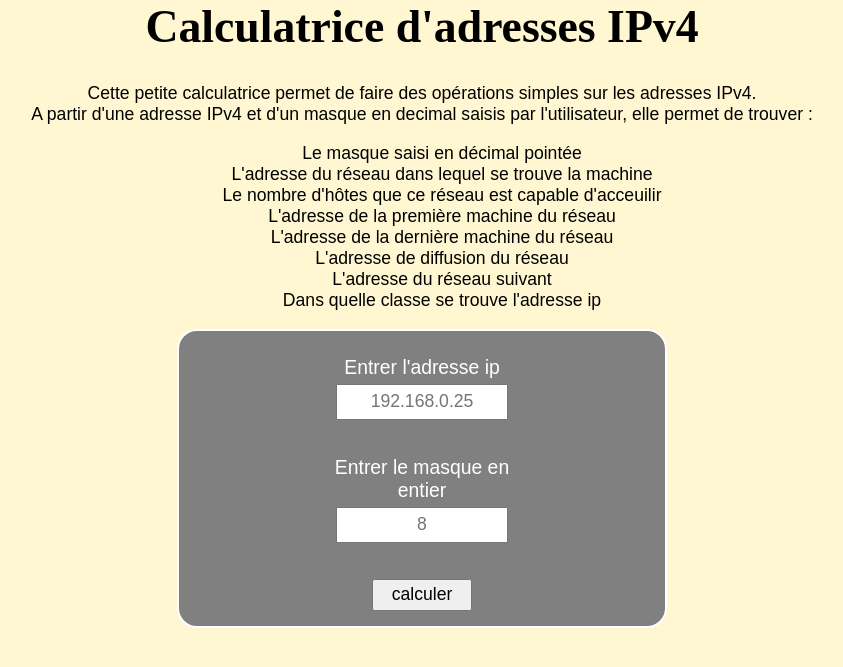
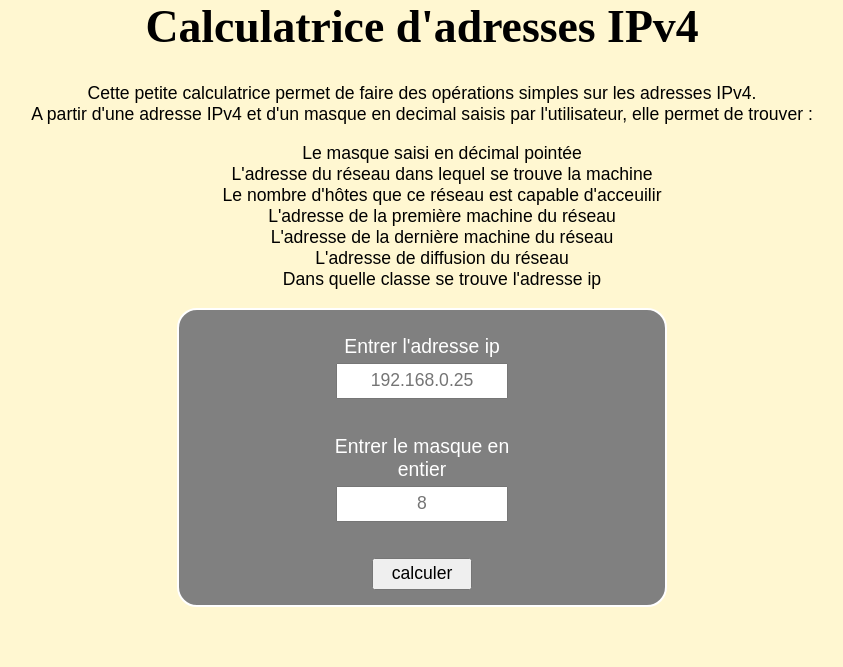
Before and after one commit to SowIbra24/calculatriceIPv4, a PHP site: page / in a window 1280 px wide. Shown: the part 31-698 px from the top of the page, without its empty margins (218-1061 px from the left). Run offline with PHP 8.4, Linux system fonts and the light colour scheme.

Commit message:
retrait d'une fonctionnalité (adresse du reseau suivant)

```diff
--- a/index.php
+++ b/index.php
@@ -24,13 +24,12 @@
                 <li>L'adresse de la première machine du réseau </li>
                 <li>L'adresse de la dernière machine du réseau </li>
                 <li>L'adresse de diffusion du réseau </li>
-                <li>L'adresse du réseau suivant </li>
                 <li>Dans quelle classe se trouve l'adresse ip </li>
             </ul>
         </div>
 
         <div class="formulaire">
-            <form action="index.php" method="GET">
+            <form action="affichage.php" method="GET">
                 <div class="colonne">
                     <label for="adress"> Entrer l'adresse ip  </label>
                     <input type="text" name="adress" id="adress" placeholder="192.168.0.25"> </br>
@@ -43,10 +42,6 @@
                 <input type="submit" value="calculer">
             </form>
         </div>
-
-        <div class="affichage">
-
-        </div>
      </div>
   </body>
   <footer>
```
